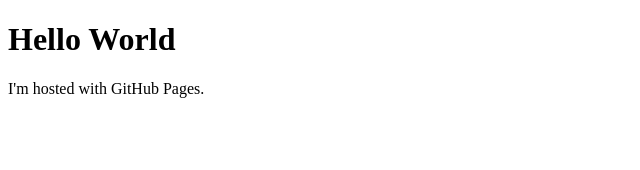
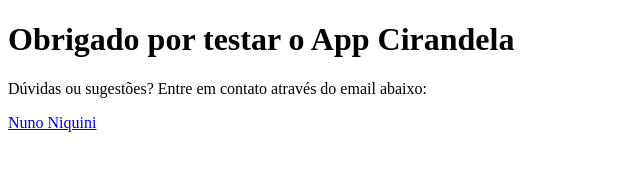
Before and after one commit to Tunie29/Tunie29.github.io, a plain HTML site: page index.html in a window 1280 px wide. Shown: the whole page, without its empty margins (0-640 px from the left). Drawn offline with Linux system fonts and the light colour scheme.

Commit message:
Update index.html

```diff
--- a/index.html
+++ b/index.html
@@ -1,7 +1,8 @@
 <!DOCTYPE html>
 <html>
 <body>
-<h1>Hello World</h1>
-<p>I'm hosted with GitHub Pages.</p>
+<h1>Obrigado por testar o App Cirandela</h1>
+<p>Dúvidas ou sugestões? Entre em contato através do email abaixo:</p>
+<a href="nunoniquini@gmail.com">Nuno Niquini</a>
 </body>
 </html>
```
